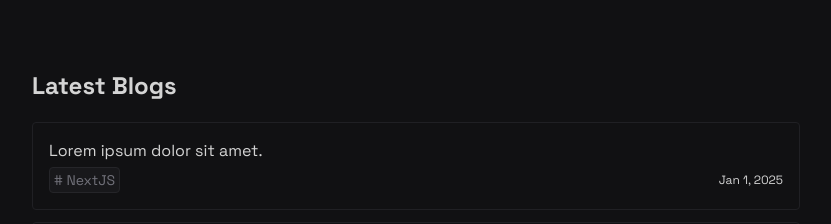
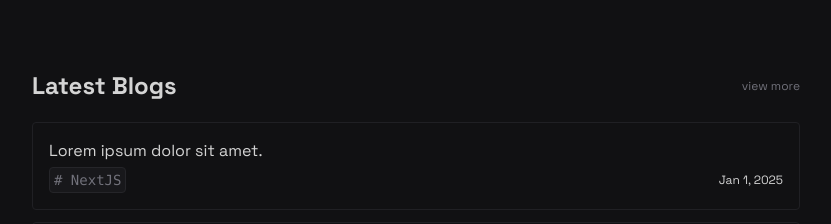
Before and after one commit to byanrkh/site, a Next.js app: page / in a window 1280 px wide. Shown: the part 999-1223 px from the top of the page, without its empty margins (224-1055 px from the left). Built offline with nearby package versions, Linux system fonts and the light colour scheme.

Commit message:
Feat: add view more blog button

```diff
--- a/app/(root)/(home)/content/Blog.tsx
+++ b/app/(root)/(home)/content/Blog.tsx
@@ -5,7 +5,15 @@ import React from "react";
 export default function Blog() {
   return (
     <section>
-      <Title>Latest Blogs</Title>
+      <div className="flex justify-between items-center">
+        <Title>Latest Blogs</Title>
+        <Link
+          href={"/blog"}
+          className="text-xs text-zinc-500 -mt-5 hover:underline"
+        >
+          view more
+        </Link>
+      </div>
       <div className="grid grid-cols-1 gap-3">
         <Link
           href={"/"}
@@ -13,7 +21,7 @@ export default function Blog() {
         >
           <h1 className="group-hover:underline">Lorem ipsum dolor sit amet.</h1>
           <div className="mt-1 flex justify-between items-center">
-            <div className="text-sm bg-[#18181b] border border-[#252529] rounded px-1 py-0.5 text-zinc-500">
+            <div className="text-sm bg-[#18181b] border border-[#252529] rounded px-1 py-0.5 text-zinc-500 font-mono">
               # NextJS
             </div>
             <p className="text-xs">Jan 1, 2025</p>
```
